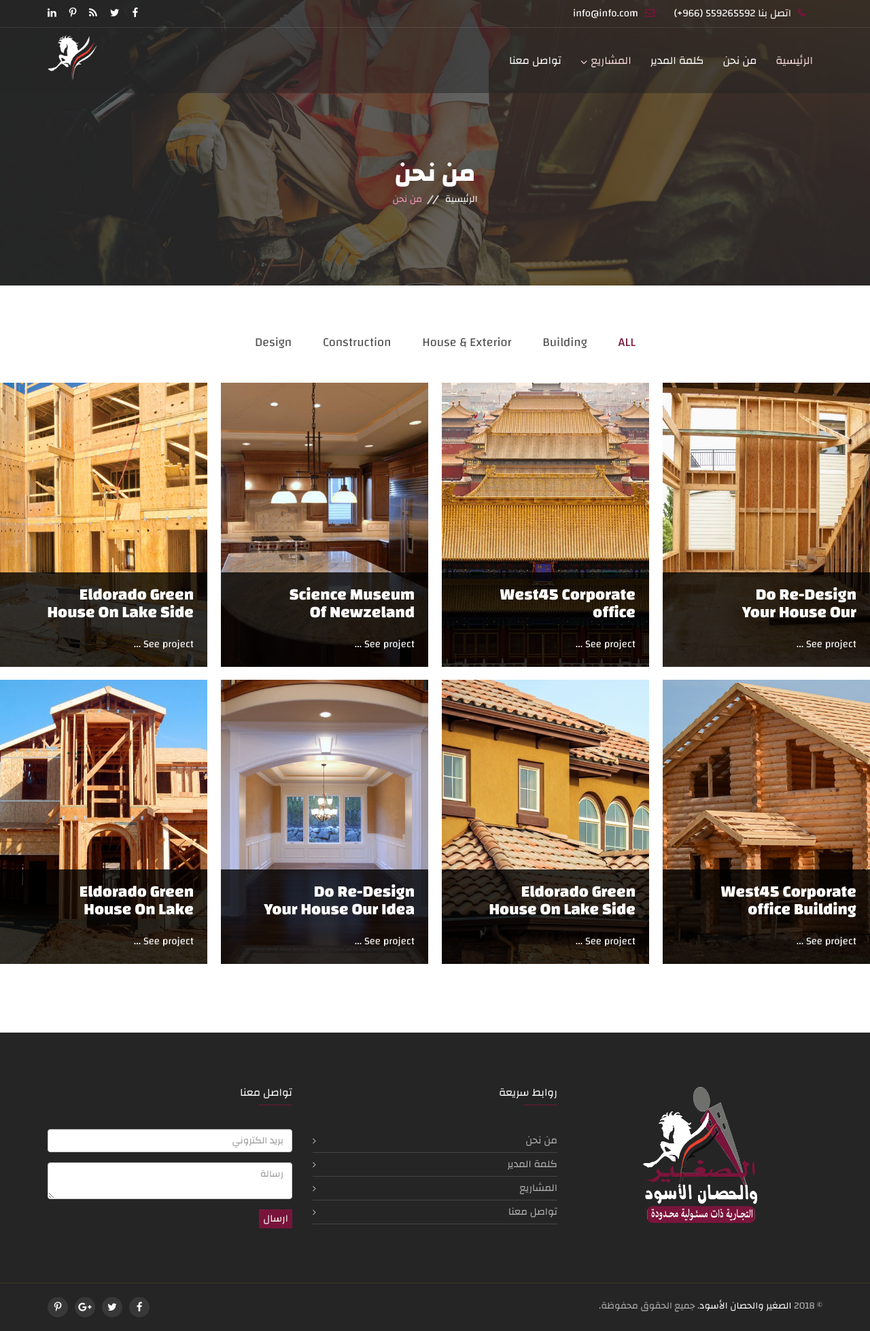
After one commit to hamza202/sagercom, a PHP site: page /projects.php in a window 1280 px wide. The commit adds this page. Shown: the whole page at 68% size. Run offline with PHP 8.4, Linux system fonts and the light colour scheme.

Commit message:
First commit

```diff
--- a/director.php
+++ b/director.php
@@ -94,7 +94,7 @@
                         <li>
                             <a class="active" href="index.php">الرئيسية</a>
                         </li>
-                        <li>من نحن</li>
+                        <li>كلمة المدير</li>
                     </ul>
                 </div>
             </div>
--- /dev/null
+++ b/projects.php
@@ -0,0 +1,335 @@
+<!DOCTYPE html>
+<html lang="zxx">
+
+<head>
+    <!-- meta tag -->
+    <meta charset="utf-8">
+    <title>صغيركم والحصان الأسود</title>
+    <meta name="description" content="">
+    <!-- responsive tag -->
+    <meta http-equiv="x-ua-compatible" content="ie=edge">
+    <meta name="viewport" content="width=device-width, initial-scale=1">
+    <?php include 'style.php' ?>
+</head>
+<body>
+<!--Preloader start here-->
+<div class="preloader">
+    <div class="sk-cube-grid">
+        <div class="sk-cube sk-cube1"></div>
+        <div class="sk-cube sk-cube2"></div>
+        <div class="sk-cube sk-cube3"></div>
+        <div class="sk-cube sk-cube4"></div>
+        <div class="sk-cube sk-cube5"></div>
+        <div class="sk-cube sk-cube6"></div>
+        <div class="sk-cube sk-cube7"></div>
+        <div class="sk-cube sk-cube8"></div>
+        <div class="sk-cube sk-cube9"></div>
+    </div>
+</div>
+<!--Preloader area end here-->
+
+<!--Header Start-->
+<header id="rs-header" class="inner-pages">
+    <!-- Toolbar Start -->
+    <div class="toolbar-top-area hidden-sm hidden-xs">
+        <div class="container">
+            <div class="row">
+                <div class="col-lg-6 col-sm-7 col-xs-12">
+                    <div class="toolbar-contact">
+                        <ul>
+                            <li><i class="fa fa-phone"></i><a href="tel:(+966)559265592">اتصل بنا 559265592 (966+)</a>
+                            </li>
+                            <li class="hidden-sm"><i class="fa fa-envelope-o"></i><a href="mailto:info@info.com">info@info.com</a>
+                            </li>
+                        </ul>
+                    </div>
+                </div>
+                <div class="col-lg-6 col-sm-5 col-xs-12">
+                    <div class="toolbar-sl-share">
+                        <ul>
+                            <li><a href="#"><i class="fa fa-facebook"></i></a></li>
+                            <li><a href="#"><i class="fa fa-twitter"></i></a></li>
+                            <li><a href="#"><i class="fa fa-rss"></i></a></li>
+                            <li><a href="#"><i class="fa fa-pinterest-p"></i></a></li>
+                            <li><a href="#"><i class="fa fa-linkedin"></i></a></li>
+                        </ul>
+                    </div>
+                </div>
+            </div>
+        </div>
+    </div>
+    <!-- Toolbar End -->
+    <!-- Header Menu Start -->
+    <div class="menu-area menu-sticky">
+        <div class="container">
+            <div class="row">
+                <div class="col-sm-9">
+                    <div id="logo-sticky" class="text-center">
+                        <a href="index.php"><img class="logo-small" src="images/logo-small.png" alt="logo"></a>
+                    </div>
+                    <a class="rs-menu-toggle"><i class="fa fa-bars"></i></a>
+                    <?php include 'menu.php' ?>
+                </div>
+                <div class="col-sm-3">
+                    <div class="logo-area">
+                        <a href="index.php"><img class="logo-small" src="images/logo-small.png" alt="logo"></a>
+                    </div>
+                </div>
+            </div>
+        </div>
+    </div>
+    <!-- Header Menu End -->
+</header>
+<!--Header End-->
+
+<!-- Breadcrumbs Start -->
+<div class="rs-breadcrumbs sec-color">
+    <img src="images/banner/about.jpg" alt="Breadcrubs"/>
+    <div class="breadcrumbs-inner">
+        <div class="container">
+            <div class="row">
+                <div class="col-md-12 text-center">
+                    <h1 class="page-title">من نحن</h1>
+                    <ul>
+                        <li>
+                            <a class="active" href="index.php">الرئيسية</a>
+                        </li>
+                        <li>من نحن</li>
+                    </ul>
+                </div>
+            </div>
+        </div>
+    </div>
+</div>
+<!-- Breadcrumbs End -->
+
+
+<!-- project section start -->
+<div id="rs-project" class="rs-project project-style-2 sec-spacer">
+    <div class="container-fluid">
+        <div class="project-filter">
+            <button class="active" data-filter="*">ALL</button>
+            <button data-filter=".filter1">Building</button>
+            <button data-filter=".filter2">House & Exterior</button>
+            <button data-filter=".filter3">Construction</button>
+            <button data-filter=".filter4">Design</button>
+        </div>
+        <div class="row">
+            <div class="grid" id="filter-list">
+                <div class="grid-item filter1">
+                    <div class="project-item">
+                        <div class="project-img">
+                            <img src="images/project/home1.jpg" alt="Project Image" />
+                        </div>
+                        <div class="headding-title">
+                            <h3><a href="project-details.html">Eldorado Green<br> House On Lake Side</a></h3>
+                            <a href="project-details.html" class="project-link">See project ...</a>
+                        </div>
+                        <div class="project-content">
+                            <div class="overly-border"></div>
+                            <div class="display-table">
+                                <div class="display-table-cell">
+                                    <h3 class="p-title"><a href="project-details.html">Eldorado Green<br> House On Lake Side</a></h3>
+                                    <p class="p-desc">Curabitur vitae euismod odio, nec tempor turpis. Sed dictum dictum luctus. Phasellus at rhoncus lacus. Aenean ullamcorper lorem nibh, elementum porttitor tortor accumsan id. Nunc euismod sapien magna, sed pretium neque commodo</p>
+                                    <a href="project-details.html" class="project-link">See project ...</a>
+                                </div>
+                            </div>
+                        </div>
+                    </div>
+                </div>
+                <div class="grid-item filter2 filter3">
+                    <div class="project-item">
+                        <div class="project-img">
+                            <img src="images/project/home2.jpg" alt="Project Image" />
+                        </div>
+                        <div class="headding-title">
+                            <h3><a href="project-details.html">Science Museum <br>Of Newzeland</a></h3>
+                            <a href="project-details.html" class="project-link">See project ...</a>
+                        </div>
+                        <div class="project-content">
+                            <div class="overly-border"></div>
+                            <div class="display-table">
+                                <div class="display-table-cell">
+                                    <h3 class="p-title"><a href="project-details.html">Science Museum <br>Of Newzeland</a></h3>
+                                    <p class="p-desc">Curabitur vitae euismod odio, nec tempor turpis. Sed dictum dictum luctus. Phasellus at rhoncus lacus. Aenean ullamcorper lorem nibh, elementum porttitor tortor accumsan id. Nunc euismod sapien magna, sed pretium neque commodo</p>
+                                    <a href="project-details.html" class="project-link">See project ...</a>
+                                </div>
+                            </div>
+                        </div>
+                    </div>
+                </div>
+                <div class="grid-item filter1">
+                    <div class="project-item">
+                        <div class="project-img">
+                            <img src="images/project/home3.jpg" alt="Project Image" />
+                        </div>
+                        <div class="headding-title">
+                            <h3><a href="project-details.html">West45 Corporate<br> office</a></h3>
+                            <a href="project-details.html" class="project-link">See project ...</a>
+                        </div>
+                        <div class="project-content">
+                            <div class="overly-border"></div>
+                            <div class="display-table">
+                                <div class="display-table-cell">
+                                    <h3 class="p-title"><a href="project-details.html">West45 Corporate<br> office Building</a></h3>
+                                    <p class="p-desc">Curabitur vitae euismod odio, nec tempor turpis. Sed dictum dictum luctus. Phasellus at rhoncus lacus. Aenean ullamcorper lorem nibh, elementum porttitor tortor accumsan id. Nunc euismod sapien magna, sed pretium neque commodo</p>
+                                    <a href="project-details.html" class="project-link">See project ...</a>
+                                </div>
+                            </div>
+                        </div>
+                    </div>
+                </div>
+                <div class="grid-item  filter2 filter4">
+                    <div class="project-item">
+                        <div class="project-img">
+                            <img src="images/project/home4.jpg" alt="Project Image" />
+                        </div>
+                        <div class="headding-title">
+                            <h3><a href="project-details.html">Do Re-Design <br>Your House Our</a></h3>
+                            <a href="project-details.html" class="project-link">See project ...</a>
+                        </div>
+                        <div class="project-content">
+                            <div class="overly-border"></div>
+                            <div class="display-table">
+                                <div class="display-table-cell">
+                                    <h3 class="p-title"><a href="project-details.html">Do Re-Design <br>Your House Our Idea</a></h3>
+                                    <p class="p-desc">Curabitur vitae euismod odio, nec tempor turpis. Sed dictum dictum luctus. Phasellus at rhoncus lacus. Aenean ullamcorper lorem nibh, elementum porttitor tortor accumsan id. Nunc euismod sapien magna, sed pretium neque commodo</p>
+                                    <a href="project-details.html" class="project-link">See project ...</a>
+                                </div>
+                            </div>
+                        </div>
+                    </div>
+                </div>
+                <div class="grid-item filter1">
+                    <div class="project-item">
+                        <div class="project-img">
+                            <img src="images/project/home5.jpg" alt="Project Image" />
+                        </div>
+                        <div class="headding-title">
+                            <h3><a href="project-details.html">Eldorado Green<br> House On Lake</a></h3>
+                            <a href="project-details.html" class="project-link">See project ...</a>
+                        </div>
+                        <div class="project-content">
+                            <div class="overly-border"></div>
+                            <div class="display-table">
+                                <div class="display-table-cell">
+                                    <h3 class="p-title"><a href="project-details.html">Eldorado Green<br> House On Lake Side</a></h3>
+                                    <p class="p-desc">Curabitur vitae euismod odio, nec tempor turpis. Sed dictum dictum luctus. Phasellus at rhoncus lacus. Aenean ullamcorper lorem nibh, elementum porttitor tortor accumsan id. Nunc euismod sapien magna, sed pretium neque commodo</p>
+                                    <a href="project-details.html" class="project-link">See project ...</a>
+                                </div>
+                            </div>
+                        </div>
+                    </div>
+                </div>
+                <div class="grid-item filter3">
+                    <div class="project-item">
+                        <div class="project-img">
+                            <img src="images/project/home6.jpg" alt="Project Image" />
+                        </div>
+                        <div class="headding-title">
+                            <h3><a href="project-details.html">Do Re-Design <br>Your House Our Idea</a></h3>
+                            <a href="project-details.html" class="project-link">See project ...</a>
+                        </div>
+                        <div class="project-content">
+                            <div class="overly-border"></div>
+                            <div class="display-table">
+                                <div class="display-table-cell">
+                                    <h3 class="p-title"><a href="project-details.html">Do Re-Design <br>Your House Our Idea</a></h3>
+                                    <p class="p-desc">Curabitur vitae euismod odio, nec tempor turpis. Sed dictum dictum luctus. Phasellus at rhoncus lacus. Aenean ullamcorper lorem nibh, elementum porttitor tortor accumsan id. Nunc euismod sapien magna, sed pretium neque commodo</p>
+                                    <a href="project-details.html" class="project-link">See project ...</a>
+                                </div>
+                            </div>
+                        </div>
+                    </div>
+                </div>
+                <div class="grid-item filter2 filter3">
+                    <div class="project-item">
+                        <div class="project-img">
+                            <img src="images/project/home7.jpg" alt="Project Image" />
+                        </div>
+                        <div class="headding-title">
+                            <h3><a href="project-details.html">Eldorado Green<br> House On Lake Side</a></h3>
+                            <a href="project-details.html" class="project-link">See project ...</a>
+                        </div>
+                        <div class="project-content">
+                            <div class="overly-border"></div>
+                            <div class="display-table">
+                                <div class="display-table-cell">
+                                    <h3 class="p-title"><a href="project-details.html">Eldorado Green<br> House On Lake Side</a></h3>
+                                    <p class="p-desc">Curabitur vitae euismod odio, nec tempor turpis. Sed dictum dictum luctus. Phasellus at rhoncus lacus. Aenean ullamcorper lorem nibh, elementum porttitor tortor accumsan id. Nunc euismod sapien magna, sed pretium neque commodo</p>
+                                    <a href="project-details.html" class="project-link">See project ...</a>
+                                </div>
+                            </div>
+                        </div>
+                    </div>
+                </div>
+                <div class="grid-item filter1 filter4">
+                    <div class="project-item">
+                        <div class="project-img">
+                            <img src="images/project/home8.jpg" alt="Project Image" />
+                        </div>
+                        <div class="headding-title">
+                            <h3><a href="project-details.html">West45 Corporate<br> office Building</a></h3>
+                            <a href="project-details.html" class="project-link">See project ...</a>
+                        </div>
+                        <div class="project-content">
+                            <div class="overly-border"></div>
+                            <div class="display-table">
+                                <div class="display-table-cell">
+                                    <h3 class="p-title"><a href="project-details.html">West45 Corporate<br> office Building</a></h3>
+                                    <p class="p-desc">Curabitur vitae euismod odio, nec tempor turpis. Sed dictum dictum luctus. Phasellus at rhoncus lacus. Aenean ullamcorper lorem nibh, elementum porttitor tortor accumsan id. Nunc euismod sapien magna, sed pretium neque commodo</p>
+                                    <a href="project-details.html" class="project-link">See project ...</a>
+                                </div>
+                            </div>
+                        </div>
+                    </div>
+                </div>
+            </div>
+        </div>
+    </div>
+</div>
+<!-- project section End -->
+
+<!-- Footer Start -->
+<?php include 'footer.php' ?>
+<!-- Footer End -->
+
+<!-- start scrollUp  -->
+<div id="scrollUp">
+    <i class="fa fa-angle-up"></i>
+</div>
+
+<!-- modernizr js -->
+<script src="js/modernizr-2.8.3.min.js"></script>
+<!-- jquery latest version -->
+<script src="js/jquery.min.js"></script>
+<!-- bootstrap js -->
+<script src="js/bootstrap.min.js"></script>
+<!-- op nav js -->
+<script src="js/jquery.nav.js"></script>
+<!-- owl.carousel js -->
+<script src="js/owl.carousel.min.js"></script>
+<script src="js/slick.min.js"></script>
+<!-- isotope.pkgd.min js -->
+<script src="js/isotope.pkgd.min.js"></script>
+<!-- imagesloaded.pkgd.min js -->
+<script src="js/imagesloaded.pkgd.min.js"></script>
+<!-- wow js -->
+<script src="js/wow.min.js"></script>
+<!-- counter top js -->
+<script src="js/waypoints.min.js"></script>
+<script src="js/jquery.counterup.min.js"></script>
+<!-- magnific popup -->
+<script src="js/jquery.magnific-popup.min.js"></script>
+<!-- plugins js -->
+<script src="js/plugins.js"></script>
+<!-- rsmenu js -->
+<script src="js/rsmenu-main.js"></script>
+<!-- contact form js -->
+<script src="js/contact.form.js"></script>
+<!-- quote popup form js -->
+<!-- main js -->
+<script src="js/main.js"></script>
+</body>
+
+</html>
```
